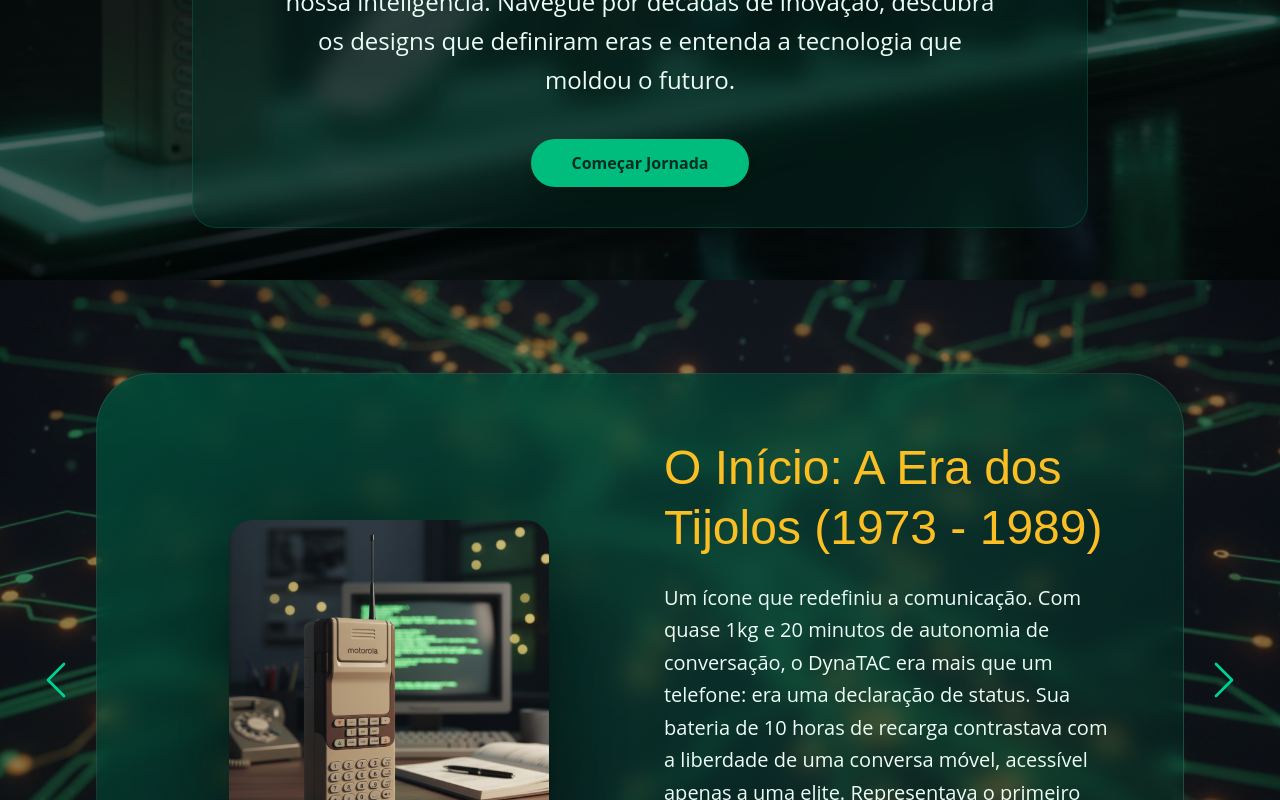
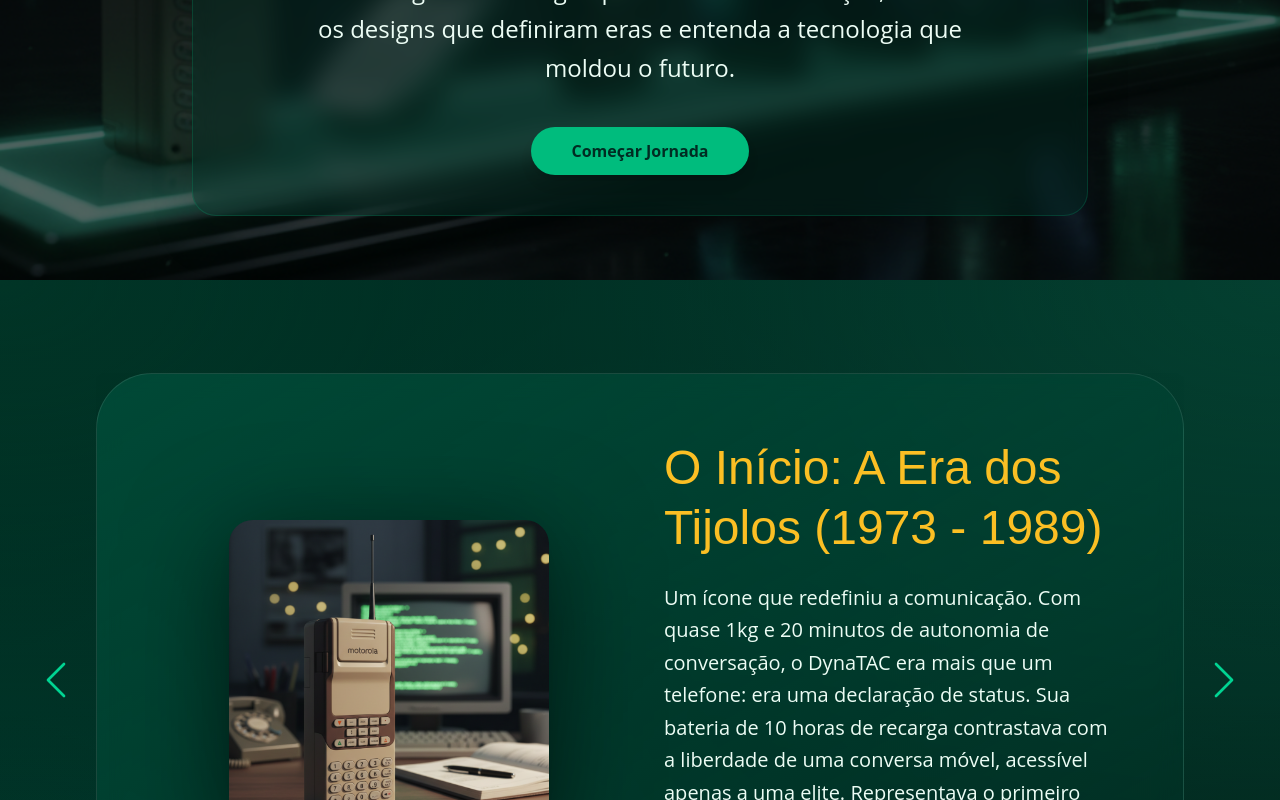
Before and after one commit to Joao-Vic-Muniz/NestPhone, a React (Vite) app: page / in a window 1280 px wide. Shown: the part 520-1320 px from the top of the page. Built offline with nearby package versions, Linux system fonts and the light colour scheme.

Commit message:
ajuste do carrosel e responsividade

```diff
--- a/src/pages/History.tsx
+++ b/src/pages/History.tsx
@@ -1,36 +1,25 @@
 import Carousel from "../components/Carrousel"
-import Background from '../assets/Bg_History.png'
 
 export default function History() {
     return (
         <section
             id="history"
-            className="w-full min-h-screen flex flex-col relative overflow-hidden bg-primary-dark"
+            className="w-full min-h-screen flex flex-col relative overflow-hidden bg-emerald-950"
         >
-            {/* Definição da Animação via CSS puro dentro do JSX */}
-            <style>
-                {`
-                @keyframes slowPan {
-                    0% { transform: scale(1); background-position: center; }
-                    50% { transform: scale(1.1); background-position: left bottom; }
-                    100% { transform: scale(1); background-position: center; }
-                }
-                .bg-animate-infinite {
-                    animation: slowPan 20s ease-in-out infinite;
-                }
-                `}
-            </style>
-
-            {/* Div do Fundo Animado */}
             <div
-                className="absolute inset-0 w-full h-full bg-cover bg-no-repeat bg-animate-infinite"
+                className="absolute inset-0 opacity-50"
                 style={{
-                    backgroundImage: `url(${Background})`,
-                    filter: 'brightness(0.6)' // Ajusta o brilho para destacar o carrossel
+                    backgroundImage: `
+                        radial-gradient(at 0% 0%, hsla(161, 94%, 13%, 1) 0px, transparent 50%),
+                        radial-gradient(at 100% 0%, hsla(163, 80%, 20%, 1) 0px, transparent 50%),
+                        radial-gradient(at 100% 100%, hsla(158, 60%, 10%, 1) 0px, transparent 50%),
+                        radial-gradient(at 0% 100%, hsla(165, 92%, 15%, 1) 0px, transparent 50%)
+                    `
                 }}
             />
 
-            {/* Conteúdo (Carrossel) */}
+            <div className="absolute inset-0 bg-gradient-to-b from-emerald-950/20 via-transparent to-emerald-950/20" />
+
             <div className="relative z-10 w-full flex-grow flex items-center justify-center">
                 <Carousel />
             </div>
--- a/src/pages/Home.tsx
+++ b/src/pages/Home.tsx
@@ -20,7 +20,7 @@ export default function Home() {
           initial={{ opacity: 0, y: 30 }}
           animate={{ opacity: 1, y: 0 }}
           transition={{ duration: 0.8, ease: "easeOut" }}
-          className='bg-emerald-950/40 backdrop-blur-md border border-emerald-500/20 w-full max-w-4xl rounded-3xl p-10 shadow-2xl flex flex-col items-center mx-6'
+          className='bg-emerald-950/40 backdrop-blur-md border border-emerald-500/20 w-full max-w-4xl rounded-3xl p-10 shadow-2xl flex flex-col items-center mx-6 mb-6'
         >
 
             <motion.h1
@@ -52,16 +52,17 @@ export default function Home() {
                 e entenda a tecnologia que moldou o futuro.
             </motion.h3>
 
-            <motion.button
+            <motion.a
               initial={{ opacity: 0, scale: 0.9 }}
               animate={{ opacity: 1, scale: 1 }}
               transition={{ duration: 0.5, delay: 1 }}
               whileHover={{ scale: 1.05, y: -5 }}
               whileTap={{ scale: 0.95 }}
+              href='#history'
               className="mt-10 px-10 py-3 bg-emerald-500 text-emerald-950 font-bold rounded-full hover:bg-emerald-400 transition-all shadow-lg duration-300 active:scale-95"
             >
                 Começar Jornada
-            </motion.button>
+            </motion.a>
         </motion.div>
       </div>
     </section>
```
